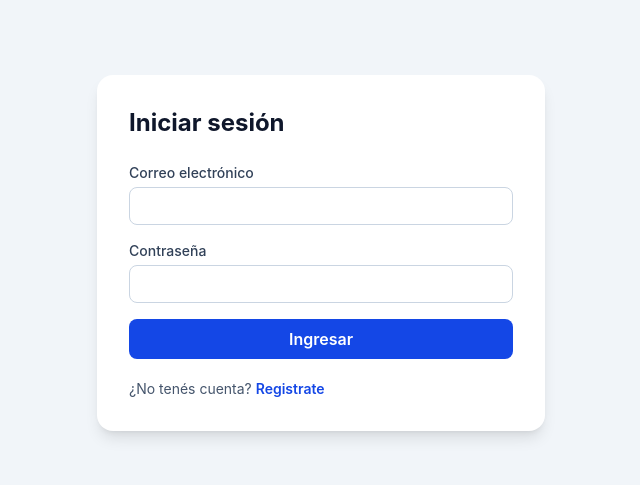
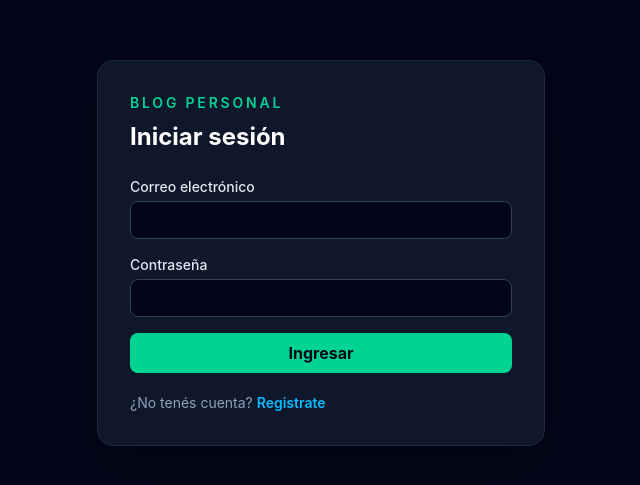
Before and after one commit to k84009511-a11y/trabajo-practico-integrador-2, a React app in the folder frontend/: page /login in a window 1280 px wide. Shown: the part 147-632 px from the top of the page, without its empty margins (319-959 px from the left). Built offline with nearby package versions, Linux system fonts and the light colour scheme; no server answers; the HTML template or start-up script is replaced by a standard one.

Commit message:
style: se aplicó una paleta nocturna verde y azul

```diff
--- a/frontend/src/components/Navbar.jsx
+++ b/frontend/src/components/Navbar.jsx
@@ -19,10 +19,10 @@ export const Navbar = () => {
   };
 
   return (
-    <header className="bg-slate-900 text-white">
+    <header className="border-b border-slate-800 bg-slate-950 text-white">
       <nav className="mx-auto flex max-w-5xl items-center justify-between px-6 py-4">
-        <Link className="text-lg font-bold hover:text-blue-300" to="/home">Blog personal</Link>
-        <button className="rounded-lg bg-white/10 px-4 py-2 text-sm font-semibold hover:bg-white/20" type="button" onClick={handleLogout}>Cerrar sesión</button>
+        <Link className="text-lg font-bold transition hover:text-emerald-300" to="/home">Blog personal</Link>
+        <button className="rounded-lg border border-slate-700 px-4 py-2 text-sm font-semibold text-slate-200 transition hover:border-emerald-500 hover:bg-emerald-400 hover:text-slate-950" type="button" onClick={handleLogout}>Cerrar sesión</button>
       </nav>
     </header>
   );
--- a/frontend/src/pages/HomePage.jsx
+++ b/frontend/src/pages/HomePage.jsx
@@ -5,26 +5,29 @@ const API_URL = import.meta.env.VITE_API_URL || "http://localhost:3000/api";
 export const HomePage = () => {
   const { isLoading, error, data } = useFetch(`${API_URL}/articles`);
 
-  if (isLoading) return <main className="mx-auto max-w-4xl p-6 text-slate-600">Cargando artículos...</main>;
-  if (error) return <main role="alert" className="mx-auto max-w-4xl p-6 text-red-700">{error}</main>;
+  if (isLoading) return <main className="min-h-screen bg-slate-950 p-6 text-slate-300">Cargando artículos...</main>;
+  if (error) return <main role="alert" className="min-h-screen bg-slate-950 p-6 text-rose-300">{error}</main>;
 
   const articles = Array.isArray(data) ? data : data?.articles ?? [];
   if (articles.length === 0) {
-    return <main className="mx-auto max-w-4xl p-6 text-slate-600">Aún no hay artículos publicados.</main>;
+    return <main className="min-h-screen bg-slate-950 p-6 text-slate-300">Aún no hay artículos publicados.</main>;
   }
 
   return (
-    <main className="mx-auto max-w-4xl p-6">
-      <h1 className="mb-6 text-3xl font-bold text-slate-900">Artículos publicados</h1>
+    <main className="min-h-screen bg-slate-950 px-6 py-10 text-white">
+      <div className="mx-auto max-w-4xl">
+      <p className="mb-2 text-sm font-semibold uppercase tracking-[0.2em] text-emerald-400">Tu espacio para escribir</p>
+      <h1 className="mb-6 text-3xl font-bold text-white">Artículos publicados</h1>
       <ul className="grid gap-4">
         {articles.map((article) => (
-          <li key={article.id} className="rounded-xl border border-slate-200 bg-white p-5 shadow-sm">
-            <h2 className="text-xl font-semibold text-slate-900">{article.title}</h2>
-            <p className="mt-2 text-slate-700">{article.excerpt}</p>
-            <p className="mt-3 text-sm text-slate-500">Autor: {article.author?.alias ?? article.author?.username ?? "Desconocido"}</p>
+          <li key={article.id} className="rounded-xl border border-slate-800 bg-slate-900 p-5 shadow-lg shadow-black/20 transition hover:border-emerald-700">
+            <h2 className="text-xl font-semibold text-white">{article.title}</h2>
+            <p className="mt-2 leading-relaxed text-slate-300">{article.excerpt}</p>
+            <p className="mt-3 text-sm text-sky-400">Autor: {article.author?.alias ?? article.author?.username ?? "Desconocido"}</p>
           </li>
         ))}
       </ul>
+      </div>
     </main>
   );
 };
--- a/frontend/src/pages/LoginPage.jsx
+++ b/frontend/src/pages/LoginPage.jsx
@@ -41,25 +41,26 @@ export const LoginPage = () => {
   };
 
   return (
-    <main className="flex min-h-screen items-center justify-center bg-slate-100 p-4">
-      <section className="w-full max-w-md rounded-2xl bg-white p-8 shadow-lg">
-        <h1 className="mb-6 text-2xl font-bold text-slate-900">Iniciar sesión</h1>
-        {location.state?.message && <p role="status" className="mb-4 text-sm text-green-700">{location.state.message}</p>}
+    <main className="flex min-h-screen items-center justify-center bg-slate-950 p-4 text-white">
+      <section className="w-full max-w-md rounded-2xl border border-slate-800 bg-slate-900 p-8 shadow-2xl shadow-black/30">
+        <p className="mb-2 text-sm font-semibold uppercase tracking-[0.2em] text-emerald-400">Blog personal</p>
+        <h1 className="mb-6 text-2xl font-bold text-white">Iniciar sesión</h1>
+        {location.state?.message && <p role="status" className="mb-4 rounded-lg border border-emerald-800 bg-emerald-950/60 p-3 text-sm text-emerald-300">{location.state.message}</p>}
         <form className="grid gap-4" onSubmit={handleSubmit}>
-          <label className="grid gap-1 text-sm font-medium text-slate-700">
+          <label className="grid gap-1 text-sm font-medium text-slate-200">
             Correo electrónico
-            <input className="rounded-lg border border-slate-300 px-3 py-2" type="email" name="email" value={formState.email} onChange={handleInputChange} required />
+            <input className="rounded-lg border border-slate-700 bg-slate-950 px-3 py-2 text-white outline-none transition placeholder:text-slate-500 focus:border-emerald-400 focus:ring-2 focus:ring-emerald-400/20" type="email" name="email" value={formState.email} onChange={handleInputChange} required />
           </label>
-          <label className="grid gap-1 text-sm font-medium text-slate-700">
+          <label className="grid gap-1 text-sm font-medium text-slate-200">
             Contraseña
-            <input className="rounded-lg border border-slate-300 px-3 py-2" type="password" name="password" value={formState.password} onChange={handleInputChange} required />
+            <input className="rounded-lg border border-slate-700 bg-slate-950 px-3 py-2 text-white outline-none transition placeholder:text-slate-500 focus:border-emerald-400 focus:ring-2 focus:ring-emerald-400/20" type="password" name="password" value={formState.password} onChange={handleInputChange} required />
           </label>
-          {error && <p role="alert" className="text-sm text-red-700">{error}</p>}
-          <button className="rounded-lg bg-blue-700 px-4 py-2 font-semibold text-white hover:bg-blue-800 disabled:opacity-60" type="submit" disabled={isLoading}>
+          {error && <p role="alert" className="rounded-lg border border-rose-900 bg-rose-950/60 p-3 text-sm text-rose-300">{error}</p>}
+          <button className="rounded-lg bg-emerald-400 px-4 py-2 font-bold text-slate-950 transition hover:bg-emerald-300 focus:outline-none focus:ring-2 focus:ring-emerald-200 focus:ring-offset-2 focus:ring-offset-slate-900 disabled:opacity-60" type="submit" disabled={isLoading}>
             {isLoading ? "Ingresando..." : "Ingresar"}
           </button>
         </form>
-        <p className="mt-5 text-sm text-slate-600">¿No tenés cuenta? <Link className="font-semibold text-blue-700 hover:underline" to="/register">Registrate</Link></p>
+        <p className="mt-5 text-sm text-slate-400">¿No tenés cuenta? <Link className="font-semibold text-sky-400 hover:text-sky-300 hover:underline" to="/register">Registrate</Link></p>
       </section>
     </main>
   );
--- a/frontend/src/pages/RegisterPage.jsx
+++ b/frontend/src/pages/RegisterPage.jsx
@@ -52,23 +52,24 @@ export const RegisterPage = () => {
   ];
 
   return (
-    <main className="flex min-h-screen items-center justify-center bg-slate-100 p-4">
-      <section className="w-full max-w-lg rounded-2xl bg-white p-8 shadow-lg">
-        <h1 className="mb-6 text-2xl font-bold text-slate-900">Crear cuenta</h1>
+    <main className="flex min-h-screen items-center justify-center bg-slate-950 p-4 text-white">
+      <section className="w-full max-w-lg rounded-2xl border border-slate-800 bg-slate-900 p-8 shadow-2xl shadow-black/30">
+        <p className="mb-2 text-sm font-semibold uppercase tracking-[0.2em] text-emerald-400">Blog personal</p>
+        <h1 className="mb-6 text-2xl font-bold text-white">Crear cuenta</h1>
         <form className="grid gap-4 sm:grid-cols-2" onSubmit={handleSubmit}>
           {fields.map(({ name, label, type }) => (
-            <label className={`grid gap-1 text-sm font-medium text-slate-700 ${name === "password" ? "sm:col-span-2" : ""}`} key={name}>
+            <label className={`grid gap-1 text-sm font-medium text-slate-200 ${name === "password" ? "sm:col-span-2" : ""}`} key={name}>
               {label}
-              <input className="rounded-lg border border-slate-300 px-3 py-2" type={type} name={name} value={formState[name]} onChange={handleInputChange} required />
+              <input className="rounded-lg border border-slate-700 bg-slate-950 px-3 py-2 text-white outline-none transition placeholder:text-slate-500 focus:border-emerald-400 focus:ring-2 focus:ring-emerald-400/20" type={type} name={name} value={formState[name]} onChange={handleInputChange} required />
             </label>
           ))}
-          {errors.length > 0 && <ul role="alert" className="grid gap-1 text-sm text-red-700 sm:col-span-2">{errors.map((error, index) => <li key={`${error}-${index}`}>{error}</li>)}</ul>}
-          {message && <p role="status" className="text-sm text-green-700 sm:col-span-2">{message}</p>}
-          <button className="rounded-lg bg-blue-700 px-4 py-2 font-semibold text-white hover:bg-blue-800 disabled:opacity-60 sm:col-span-2" type="submit" disabled={isLoading}>
+          {errors.length > 0 && <ul role="alert" className="grid gap-1 rounded-lg border border-rose-900 bg-rose-950/60 p-3 text-sm text-rose-300 sm:col-span-2">{errors.map((error, index) => <li key={`${error}-${index}`}>{error}</li>)}</ul>}
+          {message && <p role="status" className="rounded-lg border border-emerald-800 bg-emerald-950/60 p-3 text-sm text-emerald-300 sm:col-span-2">{message}</p>}
+          <button className="rounded-lg bg-emerald-400 px-4 py-2 font-bold text-slate-950 transition hover:bg-emerald-300 focus:outline-none focus:ring-2 focus:ring-emerald-200 focus:ring-offset-2 focus:ring-offset-slate-900 disabled:opacity-60 sm:col-span-2" type="submit" disabled={isLoading}>
             {isLoading ? "Creando cuenta..." : "Registrarme"}
           </button>
         </form>
-        <p className="mt-5 text-sm text-slate-600">¿Ya tenés cuenta? <Link className="font-semibold text-blue-700 hover:underline" to="/login">Iniciá sesión</Link></p>
+        <p className="mt-5 text-sm text-slate-400">¿Ya tenés cuenta? <Link className="font-semibold text-sky-400 hover:text-sky-300 hover:underline" to="/login">Iniciá sesión</Link></p>
       </section>
     </main>
   );
```
